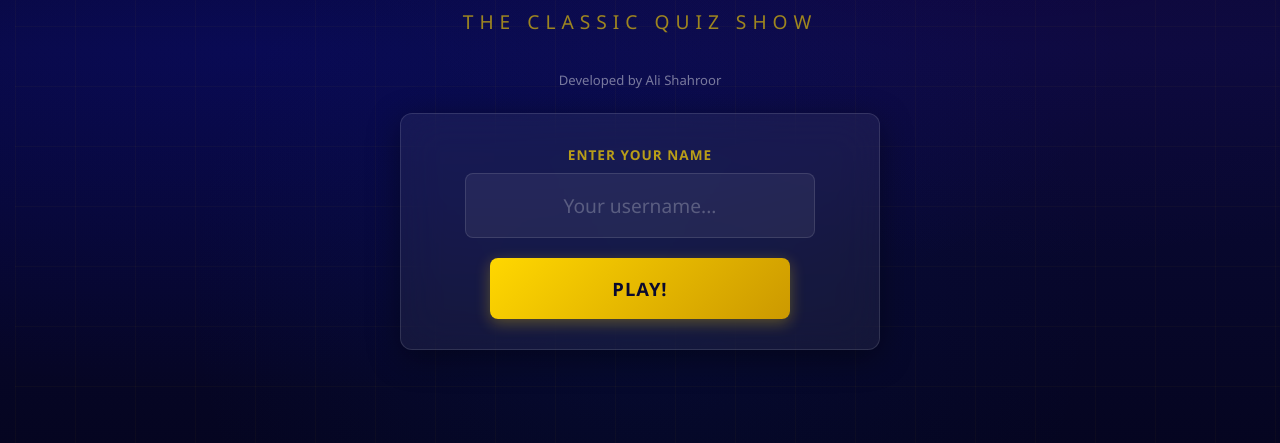
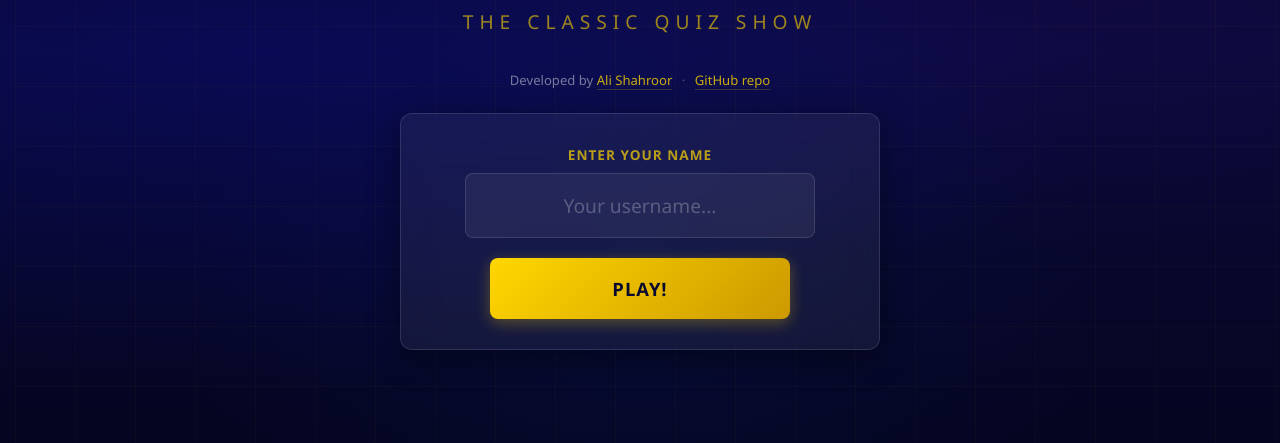
Before and after one commit to AliShahroor/jeopardy, a plain HTML site: page index.html in a window 1280 px wide. Shown: the part 349-792 px from the top of the page. Drawn offline with Linux system fonts and the light colour scheme.

Commit message:
Link creator credit to GitHub

```diff
--- a/index.html
+++ b/index.html
@@ -19,7 +19,11 @@
       </div>
       <h1 class="title-main">Jeopardy!</h1>
       <p class="title-sub">The Classic Quiz Show</p>
-      <p class="creator-credit">Developed by Ali Shahroor</p>
+      <p class="creator-credit">
+        Developed by <a href="https://github.com/AliShahroor" target="_blank" rel="noopener noreferrer">Ali Shahroor</a>
+        <span>&middot;</span>
+        <a href="https://github.com/AliShahroor/jeopardy" target="_blank" rel="noopener noreferrer">GitHub repo</a>
+      </p>
 
       <div class="glass-card">
         <div class="login-form">
@@ -73,7 +77,11 @@
         </button>
       </div>
 
-      <p class="creator-credit creator-credit--menu">Developed by Ali Shahroor</p>
+      <p class="creator-credit creator-credit--menu">
+        Developed by <a href="https://github.com/AliShahroor" target="_blank" rel="noopener noreferrer">Ali Shahroor</a>
+        <span>&middot;</span>
+        <a href="https://github.com/AliShahroor/jeopardy" target="_blank" rel="noopener noreferrer">GitHub repo</a>
+      </p>
 
       <div class="menu-footer">
         <button class="btn btn-secondary btn-small" onclick="app.handleLogout()">
--- a/style.css
+++ b/style.css
@@ -429,6 +429,23 @@ textarea.input-field {
   letter-spacing: 0;
 }
 
+.creator-credit a {
+  color: rgba(255, 215, 0, 0.78);
+  text-decoration: none;
+  border-bottom: 1px solid rgba(255, 215, 0, 0.2);
+  transition: color var(--transition-speed) ease, border-color var(--transition-speed) ease;
+}
+
+.creator-credit a:hover {
+  color: var(--gold);
+  border-color: rgba(255, 215, 0, 0.55);
+}
+
+.creator-credit span {
+  margin: 0 6px;
+  color: rgba(255, 255, 255, 0.28);
+}
+
 .login-recent {
   margin-top: 30px;
 }
```
